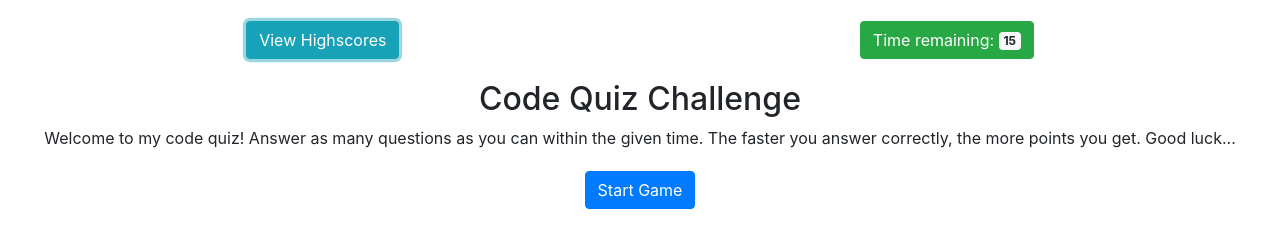
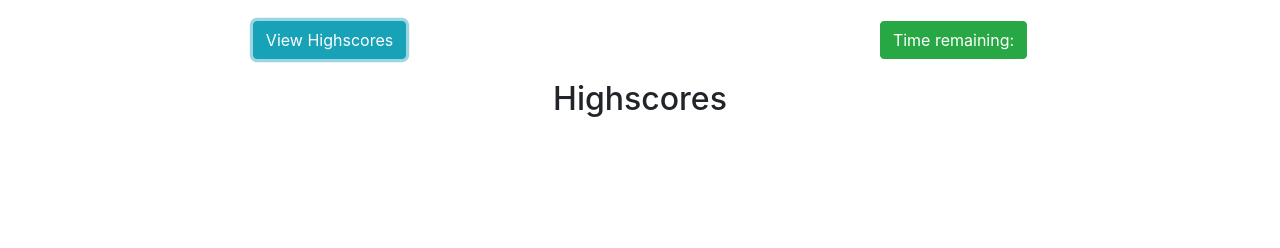
Before and after one commit to jaredbucko/code-quiz, a plain HTML site: page index.html in a window 1280 px wide. Both pictures are taken after a click on the button "View Highscores". Drawn offline with nearby package versions, Linux system fonts and the light colour scheme.

```diff
--- a/index.html
+++ b/index.html
@@ -45,7 +45,7 @@
 
     <div class="row">
       <div class="col-xs-12 p-3 d-flex justify-content-around flex-grow-1">
-        <button class="btn btn-info d-flex" id="highscores">View Highscores</a>
+        <button class="btn btn-info d-flex" id="highscoresBtn">View Highscores</a>
         <button type="button d-flex" class="btn btn-success" id="timeLeft">Time remaining: <span class="badge badge-light" id="countdown"></span>
         </button>
       </div>
--- a/questions.js
+++ b/questions.js
@@ -9,6 +9,9 @@
 var totalScore = 0;
 var questionNumber = 0;
 var username = "";
+
+// view highscores
+document.querySelector("#highscoresBtn").addEventListener("click", viewBoard);
 
 
 // questions array
@@ -144,3 +147,20 @@
   submit.addEventListener("click", updateBoard);
   listofchoices.appendChild(submit);
 }
+
+function viewBoard() {
+  event.preventDefault();
+  countdown.remove();
+  startbtn.remove();
+  heading.textContent="Highscores";
+  message.textContent="";
+  var highscores = message;
+  var saved = localStorage.getItem("highscores");
+  if (saved) {
+    highscores.innerHTML = saved;
+  }
+  highscores.innerHTML += "<li>" + initials.value + " --- " + totalScore + "</li>";
+  document.getElementById("listofchoices").remove();
+  localStorage.setItem("initials", highscores.innerHTML);
+
+}
```
Also changed, not shown: screenshot.png (added), 1 other file.
